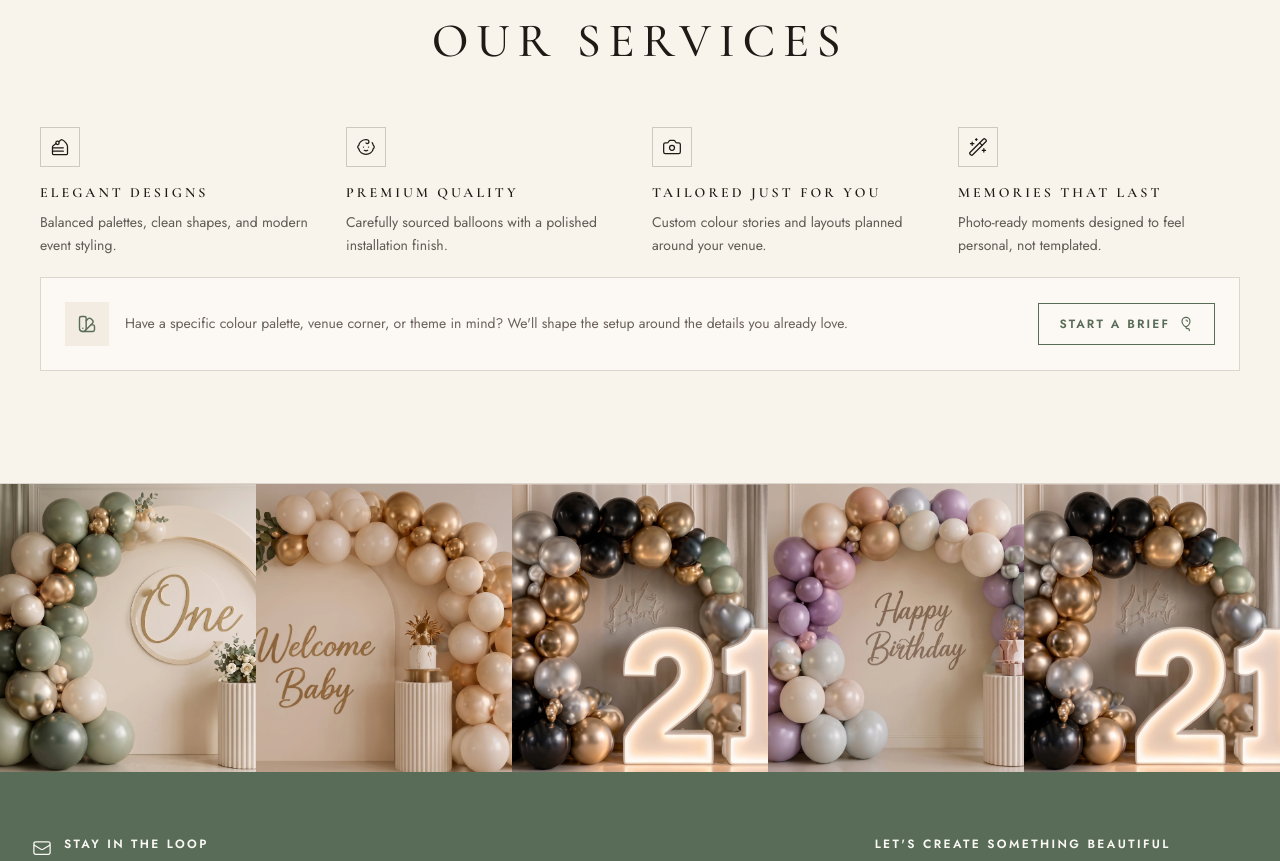
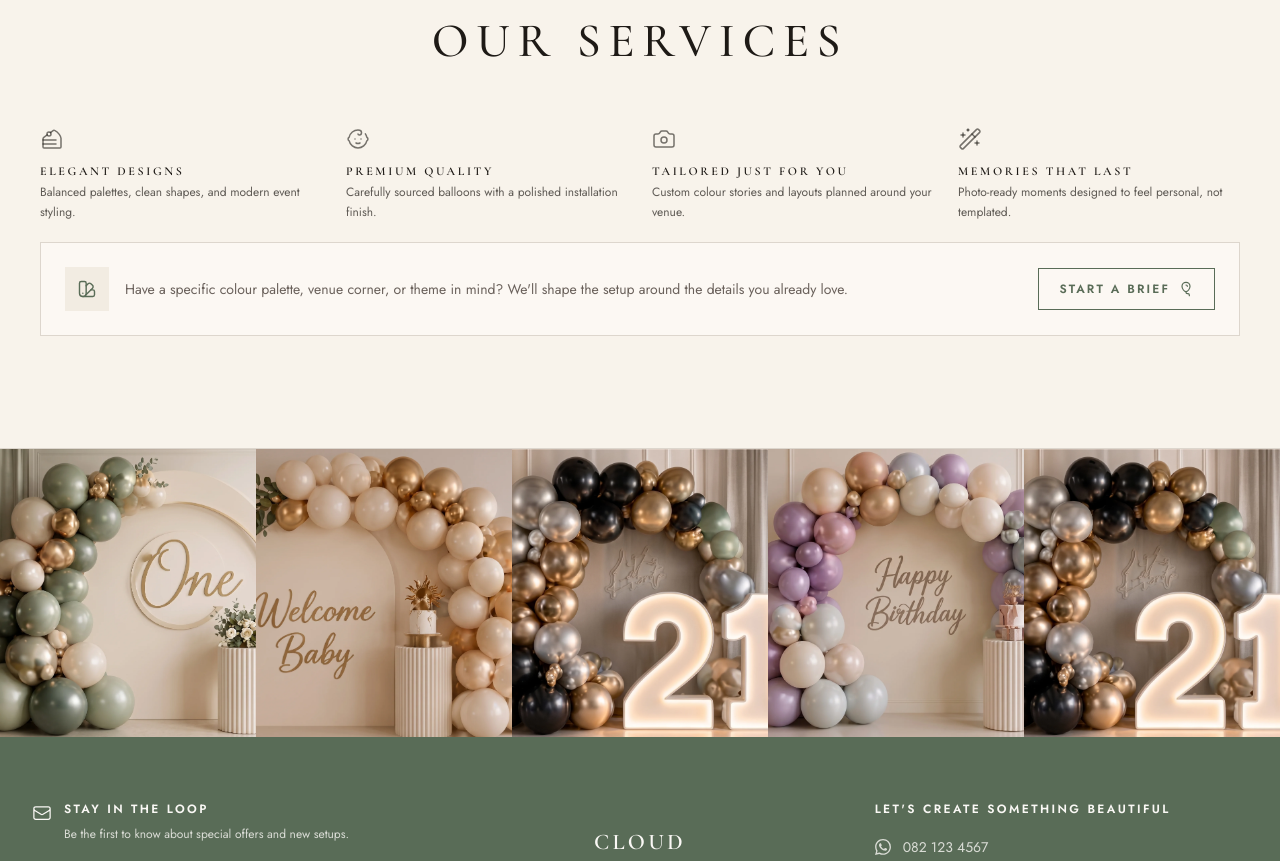
Before and after one commit to LM-Studios-Work/cloud9creations, a Next.js app: page / in a window 1280 px wide. Shown: the part 1800-2661 px from the top of the page. Built offline with nearby package versions, Linux system fonts and the light colour scheme.

Commit message:
style: implement minimal card design with outlined icons
Remove boxed icons, adjust text size, and use whitespace gaps.

Co-authored-by: Lupry Munyai <177900950+LupryM@users.noreply.github.com>

```diff
--- a/components/services.tsx
+++ b/components/services.tsx
@@ -63,20 +63,19 @@ export function Services() {
             return (
               <article
                 key={service.title}
-                className="flex flex-col gap-4"
+                className="flex flex-col gap-3"
               >
-                <div
-                  className="flex size-10 items-center justify-center border border-foreground/20 text-foreground"
+                <Icon
+                  className="size-6 text-foreground/60"
+                  strokeWidth={1.5}
                   aria-hidden="true"
-                >
-                  <Icon className="size-5" strokeWidth={1.5} />
-                </div>
+                />
 
                 <div>
-                  <h3 className="font-heading text-sm font-semibold uppercase tracking-[0.22em] text-foreground">
+                  <h3 className="font-heading text-xs font-semibold uppercase tracking-[0.22em] text-foreground">
                     {service.title}
                   </h3>
-                  <p className="mt-2 text-sm leading-relaxed text-foreground/70">
+                  <p className="mt-1 text-xs leading-relaxed text-foreground/70">
                     {service.description}
                   </p>
                 </div>
```
